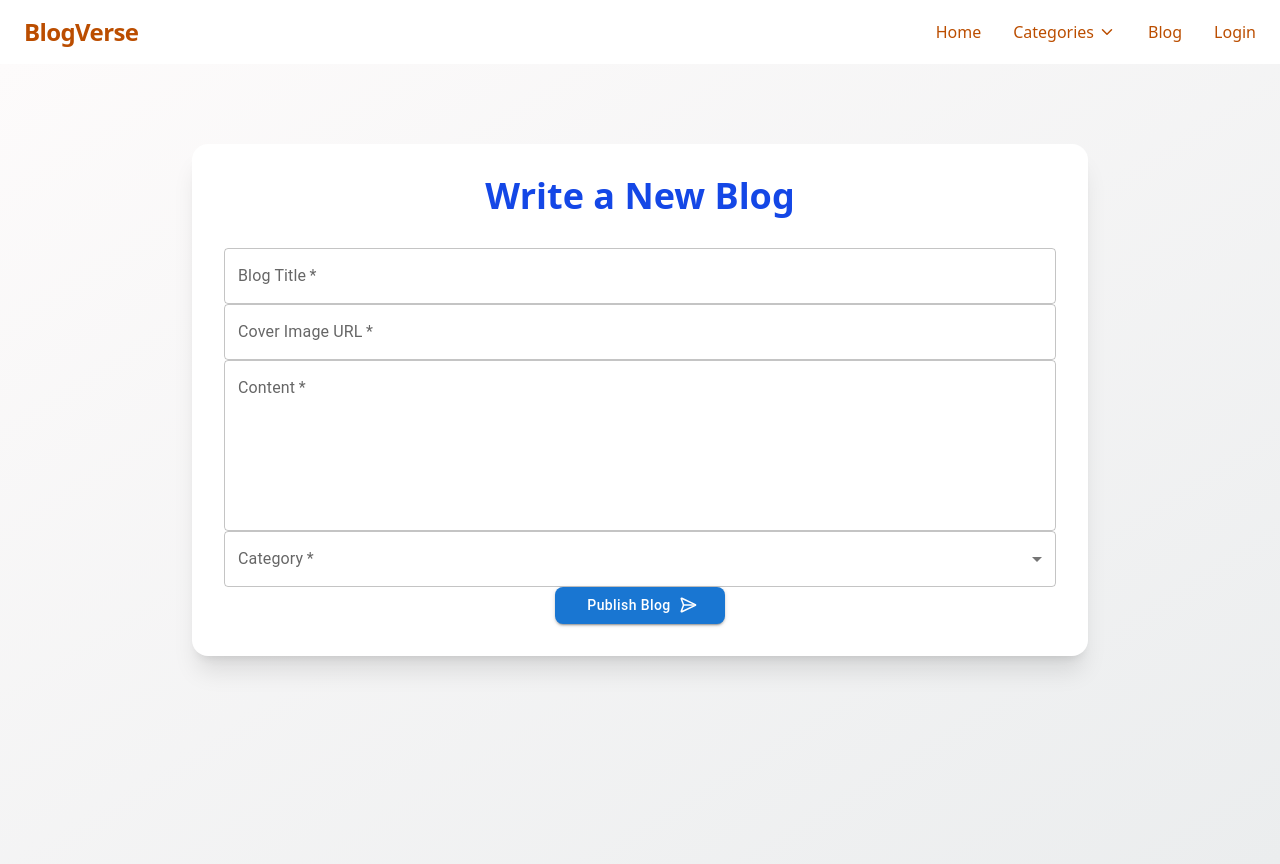
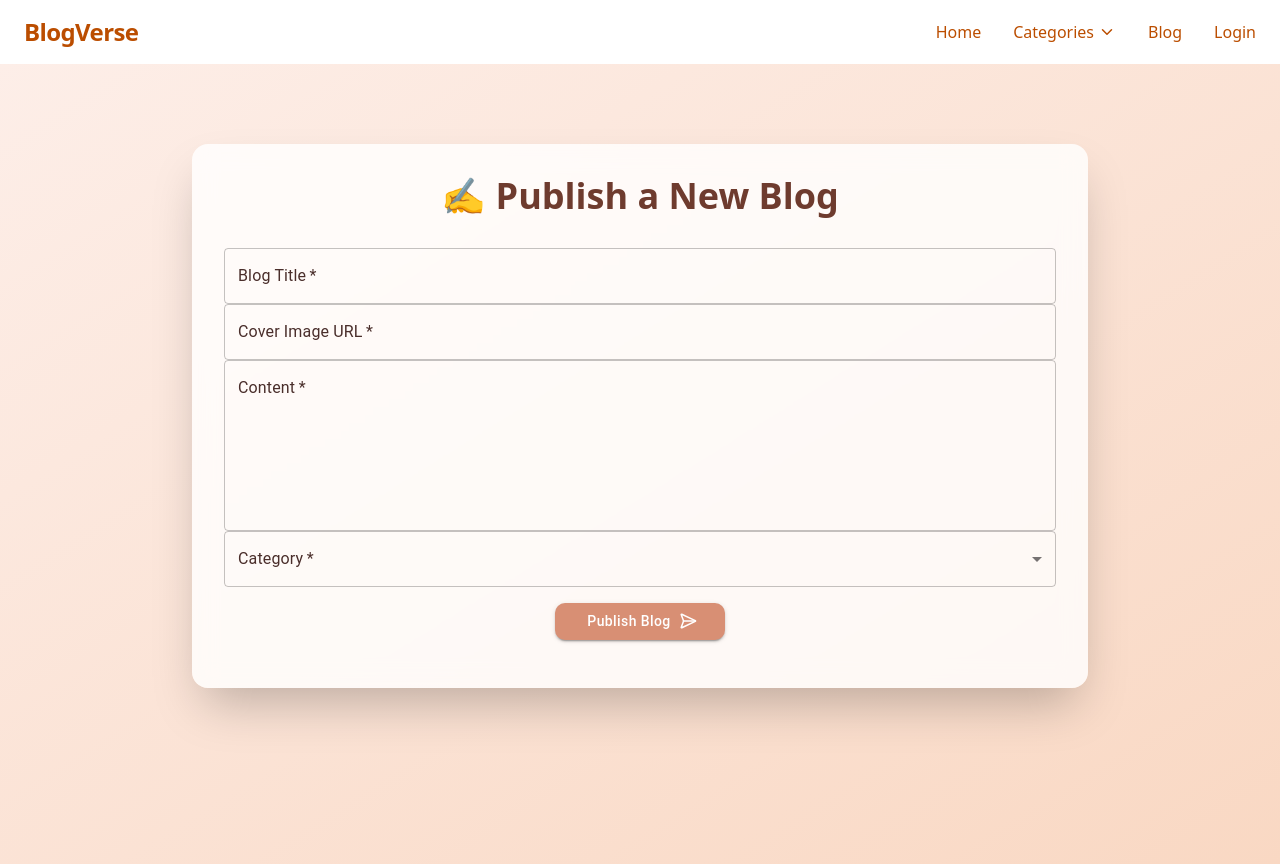
Before and after one commit to AnjaliRayyy/BloggingApp, a React (Vite) app in the folder client/: page /blog in a window 1280 px wide. Built offline with nearby package versions, Linux system fonts and the light colour scheme.

Commit message:
CreateBlog page UI enhanced

```diff
--- a/client/src/pages/CreateBlog.jsx
+++ b/client/src/pages/CreateBlog.jsx
@@ -5,13 +5,7 @@ import { SendHorizontal } from "lucide-react";
 import { toast } from "react-toastify";
 
 const categories = [
-  "Tech",
-  "Health",
-  "Lifestyle",
-  "Education",
-  "Business",
-  "Travel",
-  "Other",
+  "Tech", "Health", "Lifestyle", "Education", "Business", "Travel", "Other",
 ];
 
 export default function CreateBlog() {
@@ -28,53 +22,36 @@ export default function CreateBlog() {
 
   const handleSubmit = async (e) => {
     e.preventDefault();
-    // console.log("Blog Submitted:", form);
-
     try {
       const response = await fetch("http://localhost:8000/blog/add-new", {
         method: "POST",
-        headers: {
-          "Content-Type": "application/json",
-        },
-        credentials: 'include',
-        body: JSON.stringify({
-          title : form.title,
-          content : form.content,
-          coverPageUrl : form.coverPageUrl,
-          category : form.category,
-        }),
+        headers: { "Content-Type": "application/json" },
+        credentials: "include",
+        body: JSON.stringify(form),
       });
       const data = await response.json();
-      if(response.ok)
-      {
+      if (response.ok) {
         toast.success(data.msg);
-        setForm({
-            title : "",
-            content : "",
-            coverPageUrl : "",
-            category : "",
-        })
-      }
-      else
-      {
+        setForm({ title: "", content: "", coverPageUrl: "", category: "" });
+      } else {
         toast.error("Please login to create blog");
       }
     } catch (err) {
-        console.error(err);
-        toast.error(err)
+      console.error(err);
+      toast.error("Something went wrong");
     }
   };
 
   return (
-    <div className="min-h-screen bg-gradient-to-br from-[#fdfbfb] to-[#ebedee] px-6 py-20 md:px-24 text-gray-800">
+    <div className="min-h-screen bg-gradient-to-br from-[#fdeee8] to-[#f9d8c3] px-6 py-20 md:px-24 text-[#4a2e2b]">
       <motion.div
         initial={{ opacity: 0, y: 40 }}
         animate={{ opacity: 1, y: 0 }}
         transition={{ duration: 0.6 }}
-        className="bg-white shadow-xl rounded-2xl p-8 max-w-4xl mx-auto w-full"
+        className="bg-white/80 backdrop-blur-md shadow-2xl rounded-2xl p-8 max-w-4xl mx-auto w-full"
       >
-        <h1 className="text-3xl md:text-4xl font-bold mb-8 text-center text-blue-700">
-          Write a New Blog
+        <h1 className="text-3xl md:text-4xl font-bold mb-8 text-center text-[#6e3b2e]">
+          ✍️ Publish a New Blog
         </h1>
 
         <form onSubmit={handleSubmit} className="space-y-6">
@@ -86,6 +63,7 @@ export default function CreateBlog() {
             variant="outlined"
             value={form.title}
             onChange={handleChange}
+            InputLabelProps={{ style: { color: "#4a2e2b" } }}
           />
 
           <TextField
@@ -96,6 +74,7 @@ export default function CreateBlog() {
             variant="outlined"
             value={form.coverPageUrl}
             onChange={handleChange}
+            InputLabelProps={{ style: { color: "#4a2e2b" } }}
           />
 
           <TextField
@@ -108,6 +87,7 @@ export default function CreateBlog() {
             variant="outlined"
             value={form.content}
             onChange={handleChange}
+            InputLabelProps={{ style: { color: "#4a2e2b" } }}
           />
 
           <TextField
@@ -118,6 +98,7 @@ export default function CreateBlog() {
             required
             value={form.category}
             onChange={handleChange}
+            InputLabelProps={{ style: { color: "#4a2e2b" } }}
           >
             {categories.map((cat) => (
               <MenuItem key={cat} value={cat}>
@@ -127,7 +108,7 @@ export default function CreateBlog() {
           </TextField>
 
           <motion.div
-            whileHover={{ scale: 1.02 }}
+            whileHover={{ scale: 1.03 }}
             whileTap={{ scale: 0.97 }}
             className="flex justify-center"
           >
@@ -135,7 +116,14 @@ export default function CreateBlog() {
               type="submit"
               variant="contained"
               endIcon={<SendHorizontal size={18} />}
-              sx={{ borderRadius: "8px", textTransform: "none", px: 4 }}
+              sx={{
+                backgroundColor: "#d88f74",
+                '&:hover': { backgroundColor: "#c97c60" },
+                borderRadius: "10px",
+                textTransform: "none",
+                px: 4,
+                my: 2
+              }}
             >
               Publish Blog
             </Button>
```
